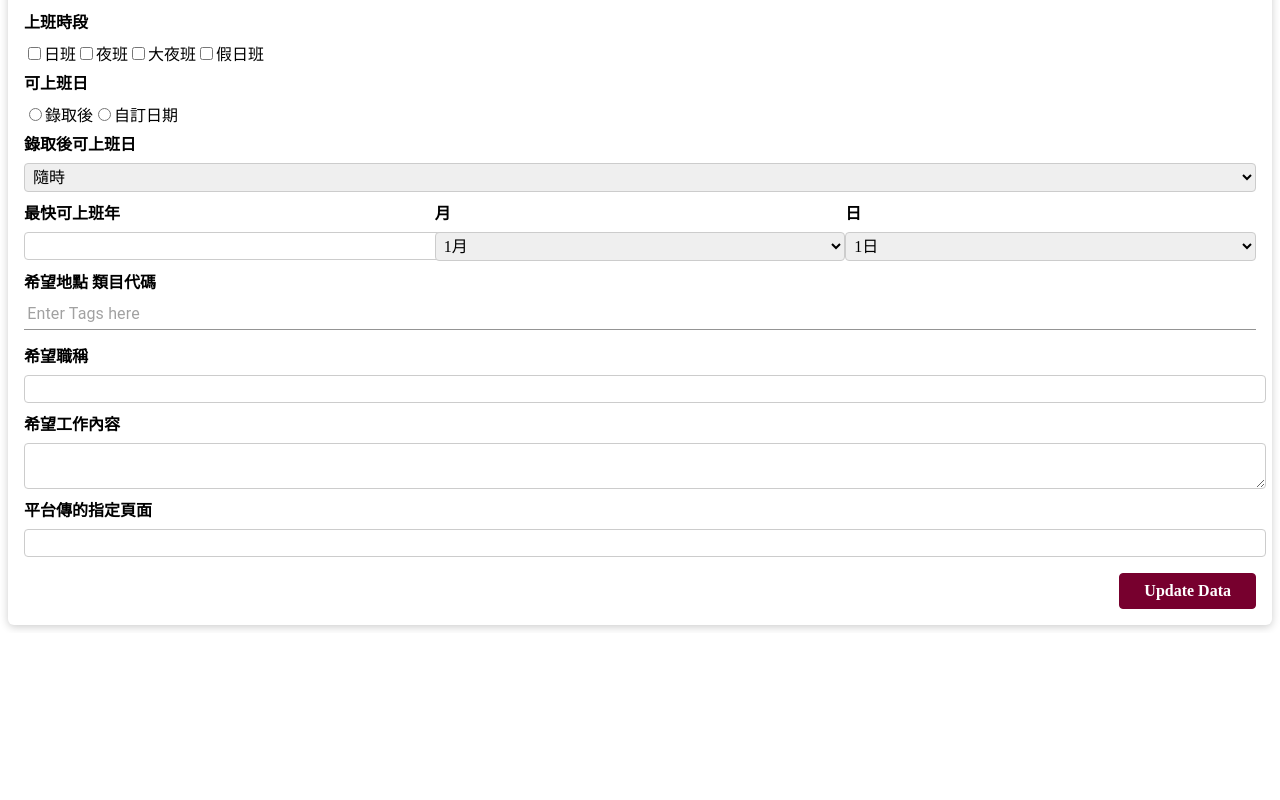
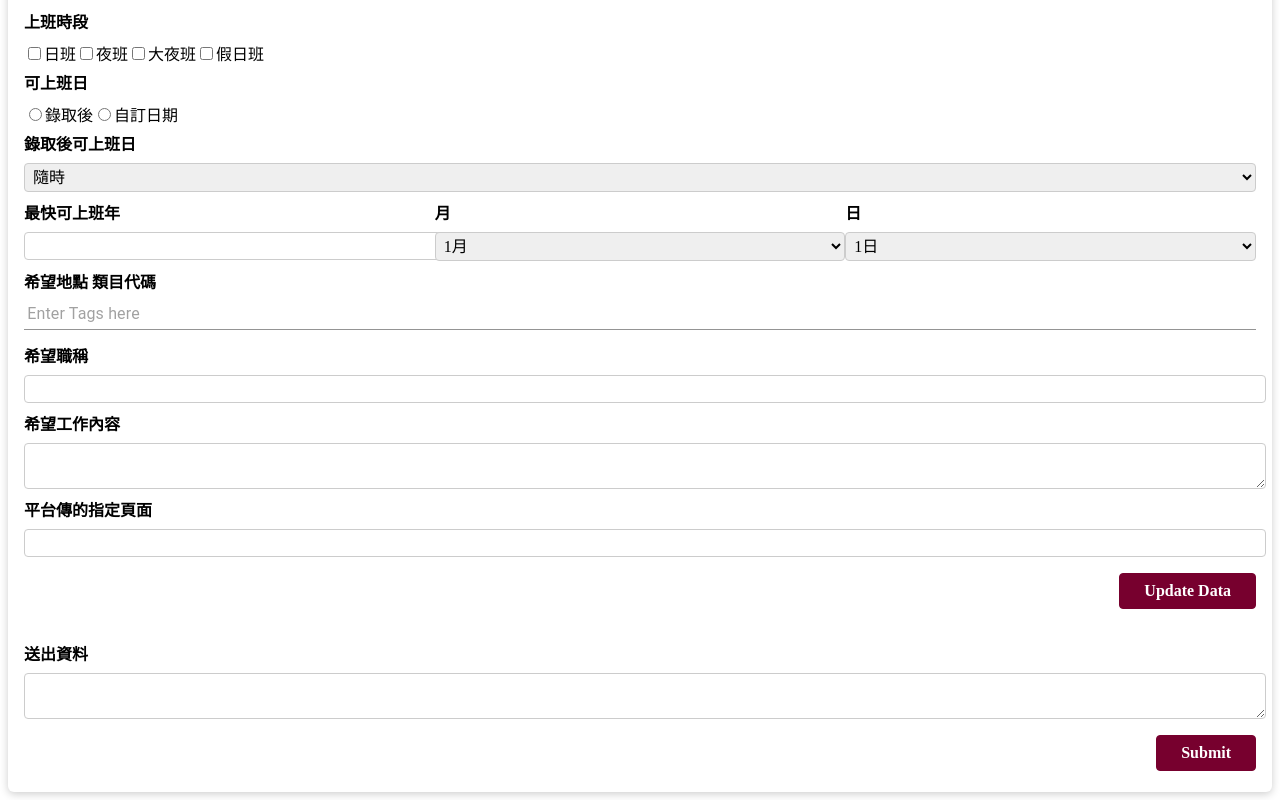
Before and after one commit to Bella-Jheng/104-test-app, a Next.js app: page / in a window 1280 px wide. Shown: the part 1968-2768 px from the top of the page. Before the commit the page ends 2601 px from the top, so only its background shows below. Built offline with nearby package versions, Linux system fonts and the light colour scheme.

Commit message:
9/20 改回form submit

```diff
--- a/components/meetups/NewMeetupForm.js
+++ b/components/meetups/NewMeetupForm.js
@@ -243,7 +243,7 @@ function NewMeetupForm() {
     };
     // openModal();
 
-    // document.getElementById("formData").value = JSON.stringify(meetupData);
+    document.getElementById("formData").value = JSON.stringify(meetupData);
 
     //9/19 嘗試用 fetch 送資料，但有 CORS 問題，所以改用form表單送
     // return JSON.stringify(meetupData);
@@ -253,18 +253,17 @@ function NewMeetupForm() {
       method: 'POST',
       headers: {
         "content-type": "application/json",
-        'Access-Control-Request-Private-Network':'true'
       },
       body: meetupData,
     };
-    const response = await sendRequest(requestConfig);
-    console.log("request data : " +  JSON.stringify(meetupData));
-    console.log("API result message : " + JSON.stringify(response));
+    // const response = await sendRequest(requestConfig);
+    // console.log("request data : " +  JSON.stringify(meetupData));
+    // console.log("API result message : " + JSON.stringify(response));
   }
 
-  // const submitForm = () => {
-  //   document.getElementById("submitForm").submit();
-  // };
+  const submitForm = () => {
+    document.getElementById("submitForm").submit();
+  };
 
   return (
     <Card>
@@ -867,7 +866,7 @@ function NewMeetupForm() {
           </button>
         </div>
       </form>
-      {/* <form
+      <form
         className={classes.form}
         action="https://pda.104-dev.com.tw/activate/preparative"
         target="_blank"
@@ -887,7 +886,7 @@ function NewMeetupForm() {
             </button>
           </div>
         </section>
-      </form> */}
+      </form>
     </Card>
   );
 }
```
